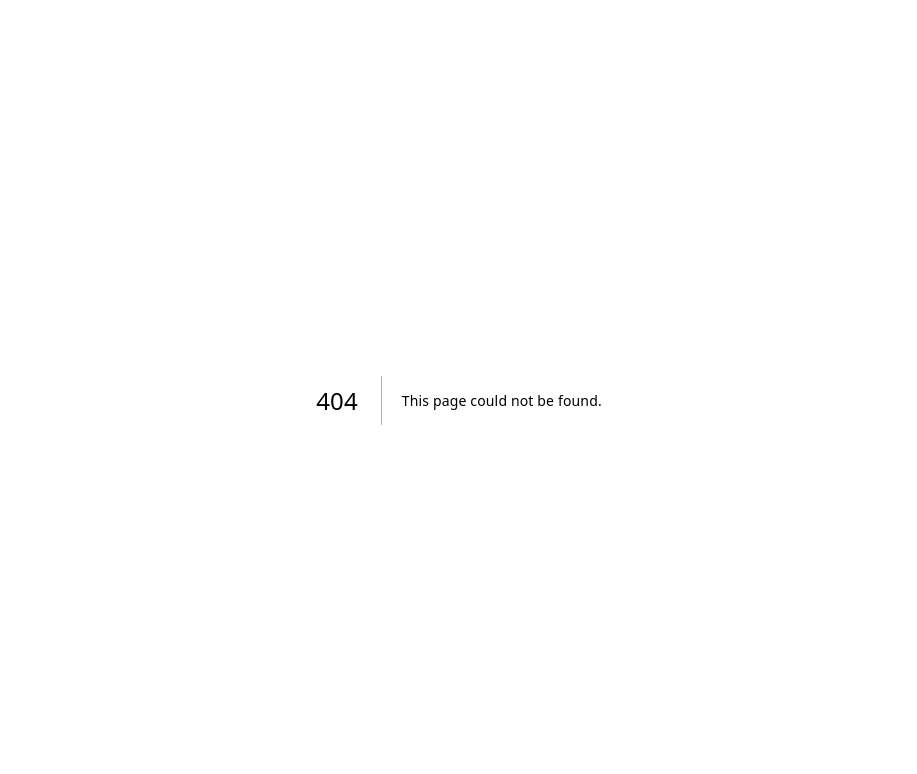
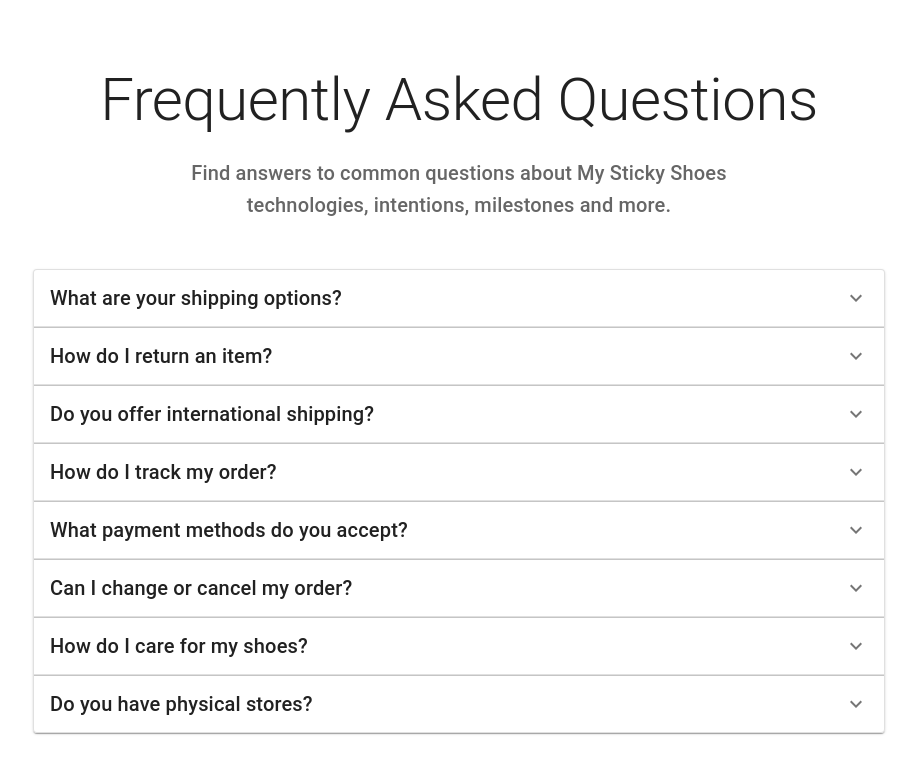
Before and after one commit to Matin297/my-sticky-shoes, a Next.js app: page /faq in a window 1280 px wide. Before the commit this address had no page. Shown: the top 774 px of the page, without its empty margins (181-1098 px from the left). Built offline with nearby package versions, Linux system fonts and the light colour scheme; what @mui/material-nextjs would draw is missing.

Commit message:
feat(marketing): added faq page

```diff
--- /dev/null
+++ b/app/(marketing)/faq/constant.ts
@@ -0,0 +1,50 @@
+export const FAQ = [
+  {
+    id: 1,
+    question: "What are your shipping options?",
+    answer:
+      "We offer free standard shipping on all orders over $50. Express shipping is available for an additional $15. Delivery typically takes 3-5 business days for standard shipping and 1-2 business days for express. We offer free standard shipping on all orders over $50. Express shipping is available for an additional $15. Delivery typically takes 3-5 business days for standard shipping and 1-2 business days for express.",
+  },
+  {
+    id: 2,
+    question: "How do I return an item?",
+    answer:
+      "We offer a 30-day hassle-free return policy. Simply visit our returns portal, print the return label, and drop off your package at any partner location. Refunds are processed within 5-7 business days. We offer a 30-day hassle-free return policy. Simply visit our returns portal, print the return label, and drop off your package at any partner location. Refunds are processed within 5-7 business days.",
+  },
+  {
+    id: 3,
+    question: "Do you offer international shipping?",
+    answer:
+      "Yes, we ship to over 50 countries worldwide. International shipping rates vary by location and will be calculated at checkout. Please note that customs fees may apply. Yes, we ship to over 50 countries worldwide. International shipping rates vary by location and will be calculated at checkout. Please note that customs fees may apply.",
+  },
+  {
+    id: 4,
+    question: "How do I track my order?",
+    answer:
+      "Once your order ships, you'll receive a tracking number via email. You can also track your order by logging into your account and visiting the Orders section. Once your order ships, you'll receive a tracking number via email. You can also track your order by logging into your account and visiting the Orders section.",
+  },
+  {
+    id: 5,
+    question: "What payment methods do you accept?",
+    answer:
+      "We accept all major credit cards (Visa, MasterCard, American Express), PayPal, Apple Pay, Google Pay, and Shop Pay. We accept all major credit cards (Visa, MasterCard, American Express), PayPal, Apple Pay, Google Pay, and Shop Pay.",
+  },
+  {
+    id: 6,
+    question: "Can I change or cancel my order?",
+    answer:
+      "Orders can be cancelled within 1 hour of placement. Once processed, we cannot make changes, but you can return the item for a full refund within 30 days. Orders can be cancelled within 1 hour of placement. Once processed, we cannot make changes, but you can return the item for a full refund within 30 days.",
+  },
+  {
+    id: 7,
+    question: "How do I care for my shoes?",
+    answer:
+      "Each product includes specific care instructions. Generally, we recommend using a soft brush for cleaning and storing in a cool, dry place away from direct sunlight. Each product includes specific care instructions. Generally, we recommend using a soft brush for cleaning and storing in a cool, dry place away from direct sunlight.",
+  },
+  {
+    id: 8,
+    question: "Do you have physical stores?",
+    answer:
+      "Currently, we operate exclusively online. However, we're planning to open flagship stores in major cities soon. Follow our newsletter for updates! Currently, we operate exclusively online. However, we're planning to open flagship stores in major cities soon. Follow our newsletter for updates!",
+  },
+];
--- /dev/null
+++ b/app/(marketing)/faq/page.tsx
@@ -0,0 +1,46 @@
+import ExpandMoreIcon from "@mui/icons-material/ExpandMore";
+import {
+  Accordion,
+  AccordionDetails,
+  AccordionSummary,
+  Box,
+  Container,
+  Paper,
+  Typography,
+} from "@mui/material";
+import type { Metadata } from "next";
+import { FAQ } from "./constant";
+
+export const metadata: Metadata = {
+  title: "FAQ",
+  description: "Frequently asked questions about My Sticky Shoes",
+};
+
+export default function FAQPage() {
+  return (
+    <Container maxWidth="md" sx={{ py: 8 }}>
+      <Box sx={{ textAlign: "center", mb: 6 }}>
+        <Typography gutterBottom component="h1" sx={{ typography: { xs: "h4", md: "h2" } }}>
+          Frequently Asked Questions
+        </Typography>
+        <Typography variant="h6" color="textSecondary" sx={{ maxWidth: 600, mx: "auto" }}>
+          Find answers to common questions about My Sticky Shoes technologies, intentions,
+          milestones and more.
+        </Typography>
+      </Box>
+
+      <Paper>
+        {FAQ.map(({ id, answer, question }) => (
+          <Accordion variant="outlined" key={id}>
+            <AccordionSummary expandIcon={<ExpandMoreIcon />}>
+              <Typography variant="h6">{question}</Typography>
+            </AccordionSummary>
+            <AccordionDetails>
+              <Typography color="textSecondary">{answer}</Typography>
+            </AccordionDetails>
+          </Accordion>
+        ))}
+      </Paper>
+    </Container>
+  );
+}
--- a/app/(marketing)/landing/_components/LandingHeader.tsx
+++ b/app/(marketing)/landing/_components/LandingHeader.tsx
@@ -25,6 +25,9 @@
             <LinkButton variant="text" href="#collections">
               Collections
             </LinkButton>
+            <LinkButton variant="text" href="/faq">
+              Faq
+            </LinkButton>
           </Box>
         </Toolbar>
       </Container>
--- a/proxy.ts
+++ b/proxy.ts
@@ -2,7 +2,7 @@
 import { type NextRequest, NextResponse } from "next/server";
 import { REFRESH_TOKEN } from "@/lib/cookies";
 
-const PUBLIC_ROUTES = ["/login", "/signup", "/sw.js", "/manifest.webmanifest", "/landing"];
+const PUBLIC_ROUTES = ["/login", "/signup", "/sw.js", "/manifest.webmanifest", "/landing", "/faq"];
 
 export async function proxy(request: NextRequest) {
   const { pathname } = request.nextUrl;
```
